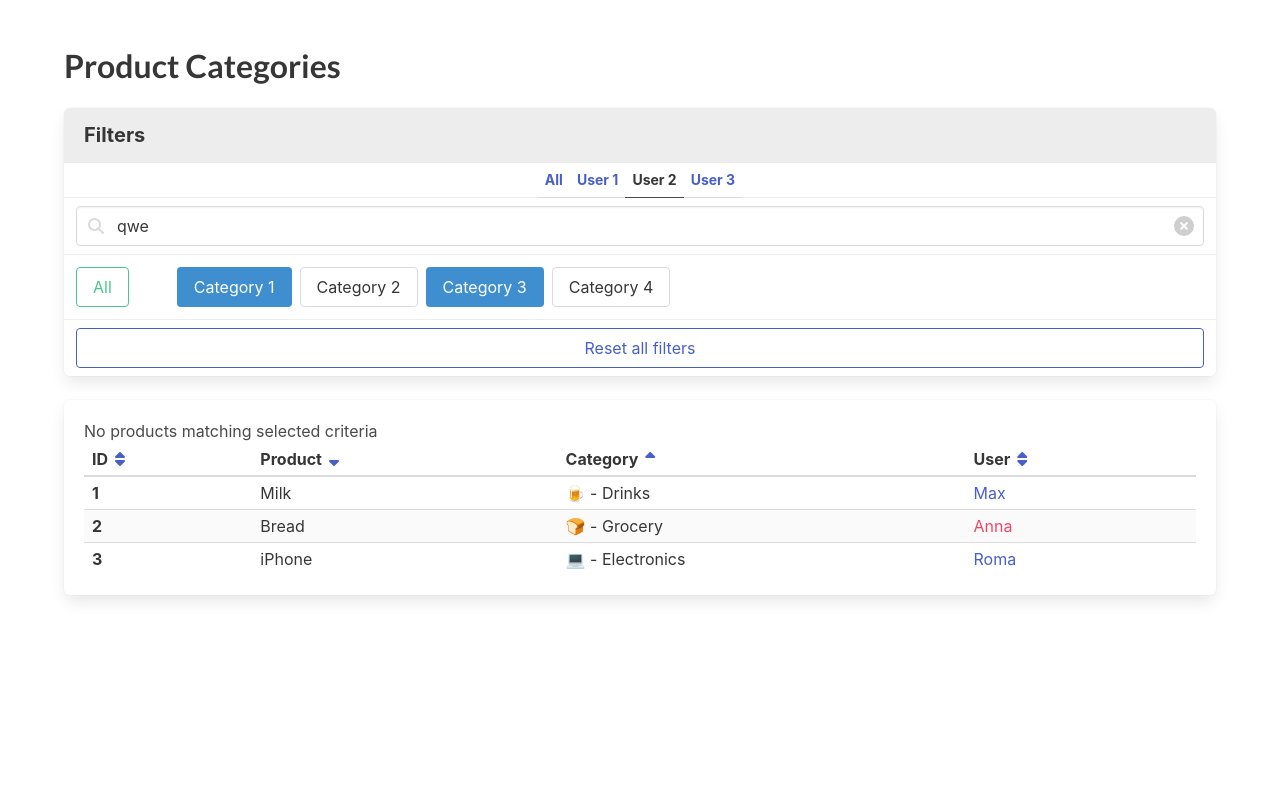
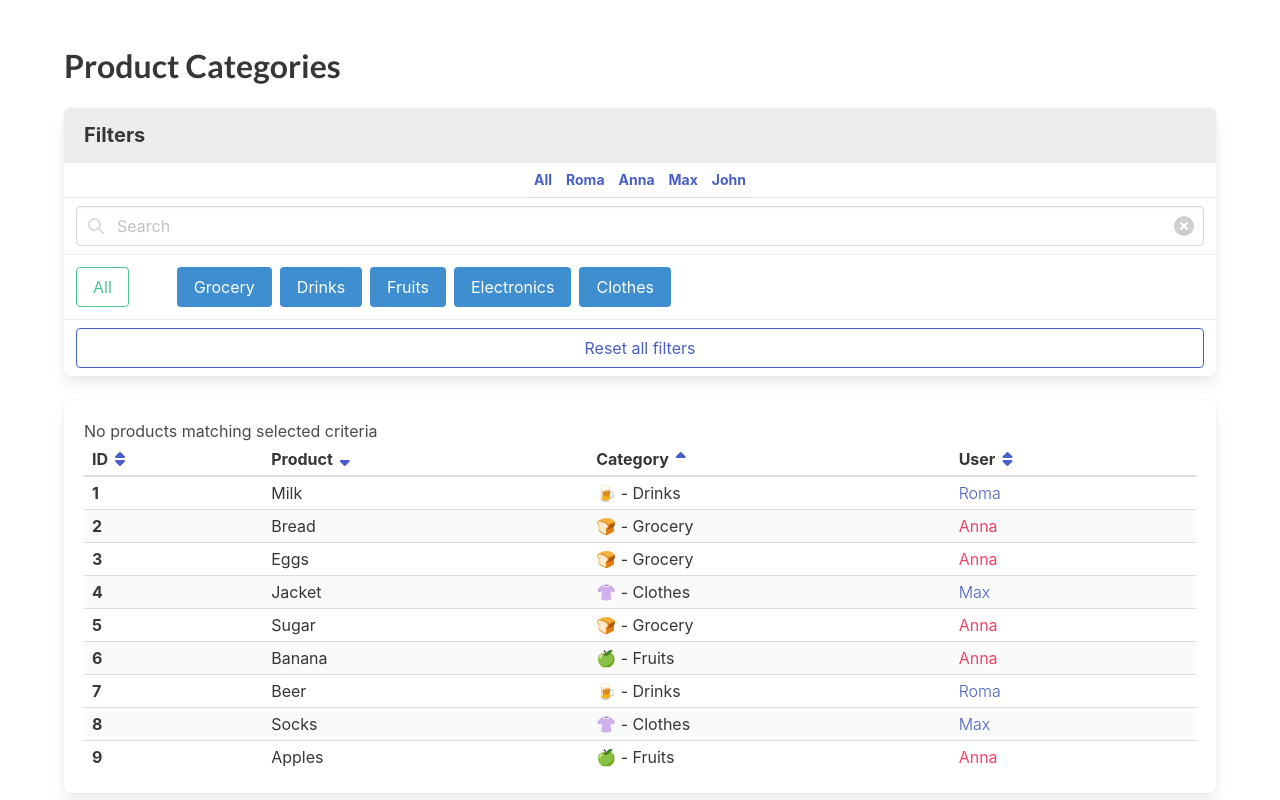
Before and after one commit to lesdyman/react__product-categories-practice, a React (Create React App) app: page / in a window 1280 px wide. Built offline with nearby package versions, Linux system fonts and the light colour scheme.

Commit message:
add sort by name, sort by query, sort by categories

```diff
--- a/src/App.jsx
+++ b/src/App.jsx
@@ -1,19 +1,69 @@
 /* eslint-disable jsx-a11y/accessible-emoji */
-import React from 'react';
+import React, { useState } from 'react';
 import './App.scss';
 
-// import usersFromServer from './api/users';
-// import categoriesFromServer from './api/categories';
-// import productsFromServer from './api/products';
+import usersFromServer from './api/users';
+import categoriesFromServer from './api/categories';
+import productsFromServer from './api/products';
+import 'bulma/css/bulma.css';
 
-// const products = productsFromServer.map((product) => {
-//   const category = null; // find by product.categoryId
-//   const user = null; // find by category.ownerId
+const products = productsFromServer.map(product => {
+  const category = categoriesFromServer.find(
+    item => product.categoryId === item.id,
+  );
+  const user = usersFromServer.find(
+    person => category && person.id === category.ownerId,
+  );
 
-//   return null;
-// });
+  return {
+    ...product,
+    category,
+    user,
+  };
+});
 
-export const App = () => (
+export const App = () => {
+  const [visibleList, setVisibleList] = useState(products);
+  const [searchQuery, setSearchQuery] = useState('');
+
+  function sortByName(name) {
+    const sortedByName = products.filter(
+      product => product.user?.name === name,
+    );
+
+    setVisibleList(sortedByName);
+  }
+
+  function sortByCategory(categoryTitle) {
+    const sortedByCategory = products.filter(
+      product => product.category?.title === categoryTitle,
+    );
+
+    setVisibleList(sortedByCategory);
+  }
+
+  function sortByQuery(event) {
+    const query = event.target.value.toLowerCase();
+
+    setSearchQuery(query);
+
+    const filteredProducts = products.filter(product => {
+      const productName = product.name.toLowerCase();
+      const categoryName = product.category?.title.toLowerCase();
+      const userName = product.user?.name.toLowerCase();
+
+      return (
+        productName.includes(query) ||
+        categoryName?.includes(query) ||
+        userName?.includes(query)
+      );
+    });
+
+    setVisibleList(filteredProducts);
+  }
+
+  return (
+    <>
       <div className="section">
         <div className="container">
           <h1 className="title">Product Categories</h1>
@@ -24,33 +74,27 @@ export const App = () => (
 
               <p className="panel-tabs has-text-weight-bold">
                 <a
+                  onClick={() => {
+                    setVisibleList(products);
+                  }}
                   data-cy="FilterAllUsers"
                   href="#/"
                 >
                   All
                 </a>
 
+                {usersFromServer.map(user => (
                   <a
+                    onClick={() => {
+                      sortByName(user.name);
+                    }}
+                    key={user.id}
                     data-cy="FilterUser"
                     href="#/"
                   >
-              User 1
+                    {user.name}
                   </a>
-
-            <a
-              data-cy="FilterUser"
-              href="#/"
-              className="is-active"
-            >
-              User 2
-            </a>
-
-            <a
-              data-cy="FilterUser"
-              href="#/"
-            >
-              User 3
-            </a>
+                ))}
               </p>
 
               <div className="panel-block">
@@ -60,7 +104,8 @@ export const App = () => (
                     type="text"
                     className="input"
                     placeholder="Search"
-                value="qwe"
+                    value={searchQuery}
+                    onChange={sortByQuery}
                   />
 
                   <span className="icon is-left">
@@ -70,6 +115,10 @@ export const App = () => (
                   <span className="icon is-right">
                     {/* eslint-disable-next-line jsx-a11y/control-has-associated-label */}
                     <button
+                      onClick={() => {
+                        setVisibleList(products);
+                        setSearchQuery('');
+                      }}
                       data-cy="ClearButton"
                       type="button"
                       className="delete"
@@ -80,6 +129,9 @@ export const App = () => (
 
               <div className="panel-block is-flex-wrap-wrap">
                 <a
+                  onClick={() => {
+                    setVisibleList(products);
+                  }}
                   href="#/"
                   data-cy="AllCategories"
                   className="button is-success mr-6 is-outlined"
@@ -87,36 +139,18 @@ export const App = () => (
                   All
                 </a>
 
+                {categoriesFromServer.map(category => (
                   <a
+                    onClick={() => {
+                      sortByCategory(category.title);
+                    }}
                     data-cy="Category"
                     className="button mr-2 my-1 is-info"
                     href="#/"
                   >
-              Category 1
+                    {category.title}
                   </a>
-
-            <a
-              data-cy="Category"
-              className="button mr-2 my-1"
-              href="#/"
-            >
-              Category 2
-            </a>
-
-            <a
-              data-cy="Category"
-              className="button mr-2 my-1 is-info"
-              href="#/"
-            >
-              Category 3
-            </a>
-            <a
-              data-cy="Category"
-              className="button mr-2 my-1"
-              href="#/"
-            >
-              Category 4
-            </a>
+                ))}
               </div>
 
               <div className="panel-block">
@@ -145,7 +179,6 @@ export const App = () => (
                   <th>
                     <span className="is-flex is-flex-wrap-nowrap">
                       ID
-
                       <a href="#/">
                         <span className="icon">
                           <i data-cy="SortIcon" className="fas fa-sort" />
@@ -157,7 +190,6 @@ export const App = () => (
                   <th>
                     <span className="is-flex is-flex-wrap-nowrap">
                       Product
-
                       <a href="#/">
                         <span className="icon">
                           <i data-cy="SortIcon" className="fas fa-sort-down" />
@@ -169,7 +201,6 @@ export const App = () => (
                   <th>
                     <span className="is-flex is-flex-wrap-nowrap">
                       Category
-
                       <a href="#/">
                         <span className="icon">
                           <i data-cy="SortIcon" className="fas fa-sort-up" />
@@ -181,7 +212,6 @@ export const App = () => (
                   <th>
                     <span className="is-flex is-flex-wrap-nowrap">
                       User
-
                       <a href="#/">
                         <span className="icon">
                           <i data-cy="SortIcon" className="fas fa-sort" />
@@ -193,56 +223,28 @@ export const App = () => (
               </thead>
 
               <tbody>
-            <tr data-cy="Product">
+                {visibleList.map(product => (
+                  <tr key={product.id} data-cy="Product">
                     <td className="has-text-weight-bold" data-cy="ProductId">
-                1
+                      {product.id}
                     </td>
-
-              <td data-cy="ProductName">Milk</td>
-              <td data-cy="ProductCategory">🍺 - Drinks</td>
-
+                    <td data-cy="ProductName">{product.name}</td>
+                    <td data-cy="ProductCategory">
+                      {product.category?.icon} - {product.category?.title}
+                    </td>
                     <td
                       data-cy="ProductUser"
-                className="has-text-link"
+                      className={`has-text-link ${product.user?.sex === 'f' ? 'has-text-danger' : 'has-text-weight-light'}`}
                     >
-                Max
+                      {product.user?.name}
                     </td>
                   </tr>
-
-            <tr data-cy="Product">
-              <td className="has-text-weight-bold" data-cy="ProductId">
-                2
-              </td>
-
-              <td data-cy="ProductName">Bread</td>
-              <td data-cy="ProductCategory">🍞 - Grocery</td>
-
-              <td
-                data-cy="ProductUser"
-                className="has-text-danger"
-              >
-                Anna
-              </td>
-            </tr>
-
-            <tr data-cy="Product">
-              <td className="has-text-weight-bold" data-cy="ProductId">
-                3
-              </td>
-
-              <td data-cy="ProductName">iPhone</td>
-              <td data-cy="ProductCategory">💻 - Electronics</td>
-
-              <td
-                data-cy="ProductUser"
-                className="has-text-link"
-              >
-                Roma
-              </td>
-            </tr>
+                ))}
               </tbody>
             </table>
           </div>
         </div>
       </div>
+    </>
   );
+};
```
Lines whose indentation alone changed are shown as unchanged.
